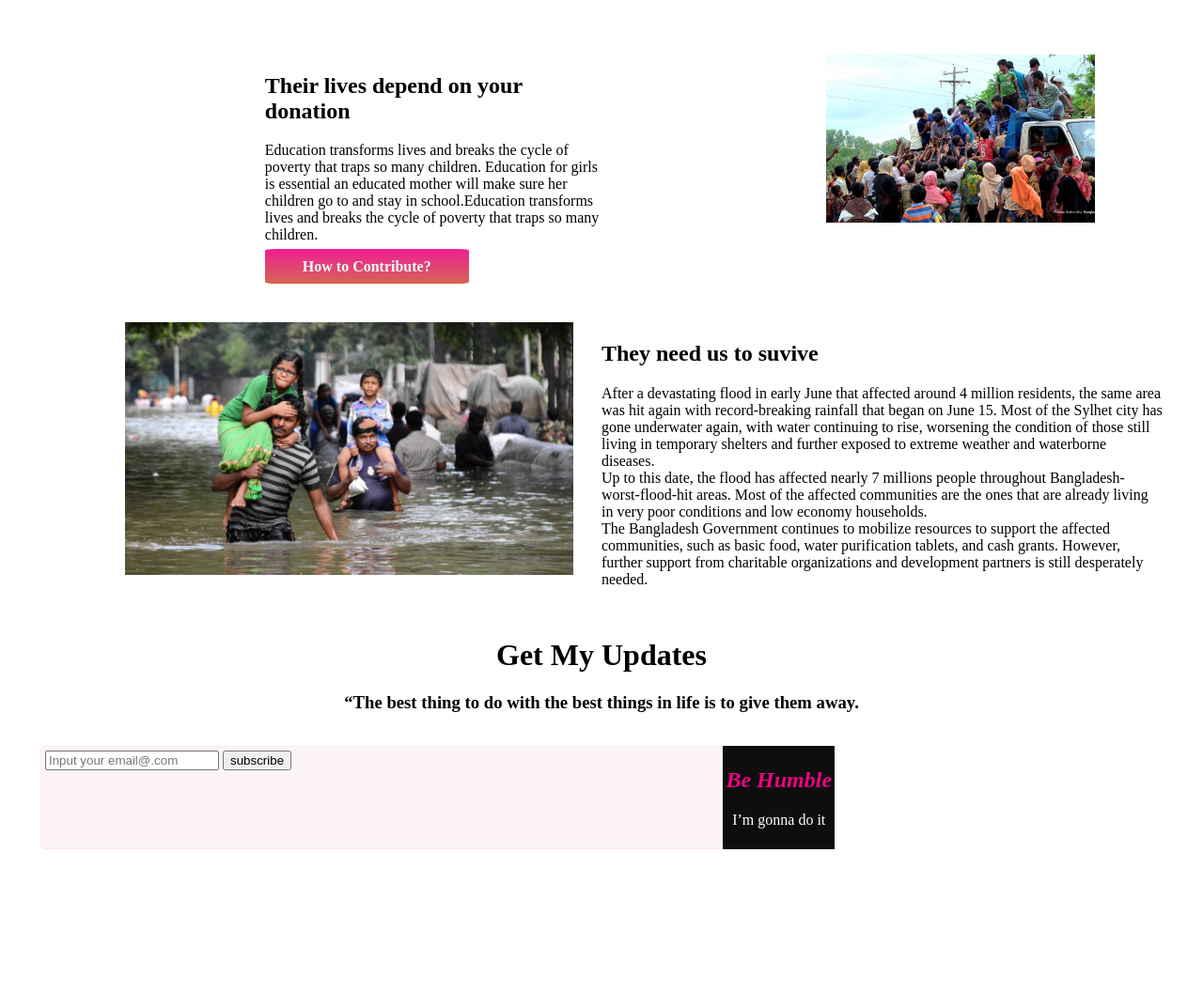
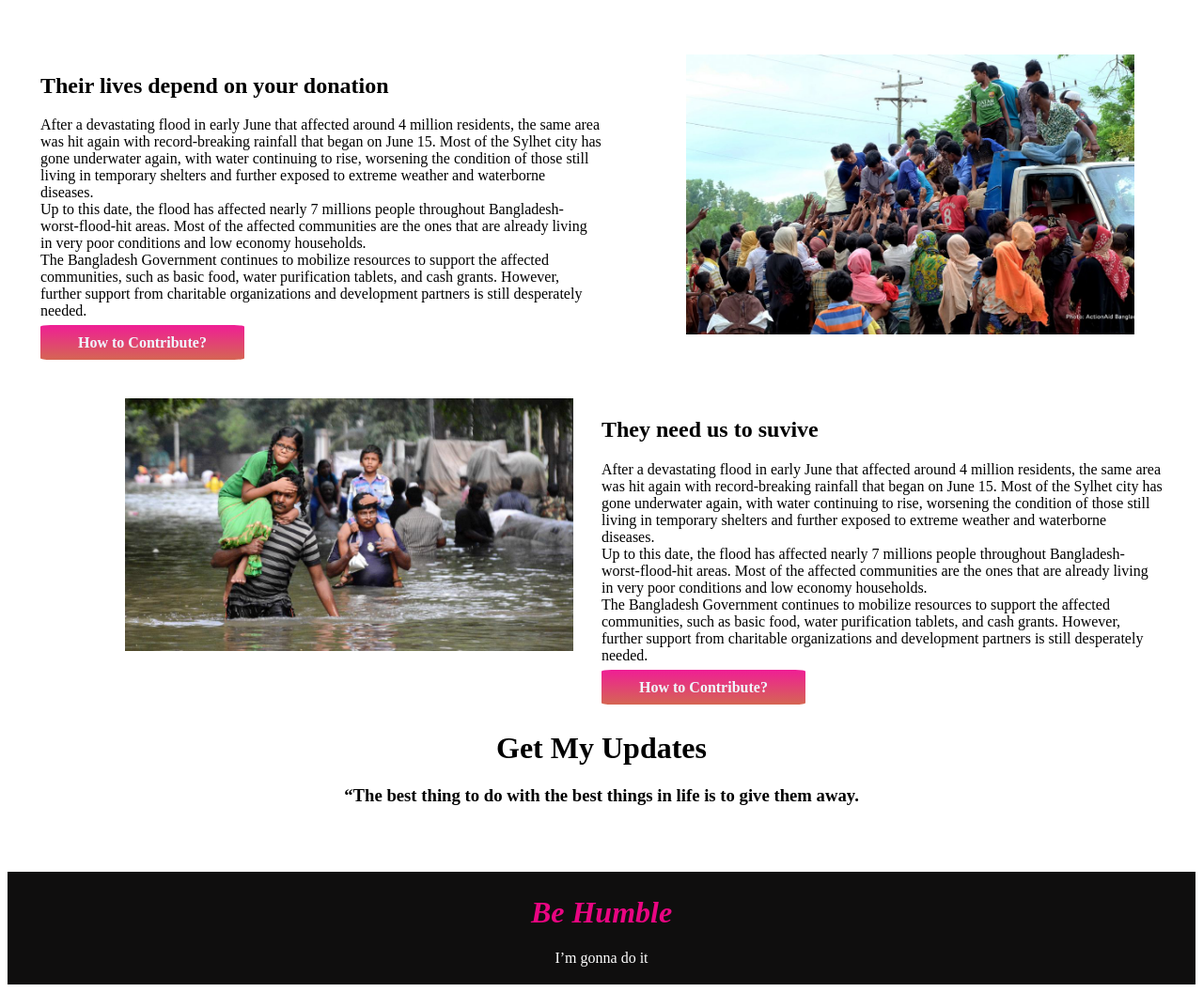
Before and after one commit to shuvosharma/donate-project, a plain HTML site: page index.html in a window 1280 px wide. Shown: the part 1700-2756 px from the top of the page at 94% size. Before the commit the page ends 2639 px from the top, so only its background shows below. Drawn offline with Linux system fonts and the light colour scheme.

Commit message:
news button

```diff
--- a/index.html
+++ b/index.html
@@ -79,7 +79,9 @@
         <div class="news">
                <h1> Their lives depend on
                 your donation</h1>
-                <p>Education transforms lives and breaks the cycle of poverty that traps so many children. Education for girls is essential an educated mother will make sure her  children go to and stay in school.Education transforms lives and breaks the cycle of poverty that traps so many children.</p>
+                <p>After a devastating flood in early June that affected around 4 million residents, the same area was hit again with record-breaking rainfall that began on June 15. Most of the Sylhet city has gone underwater again, with water continuing to rise, worsening the condition of those still living in temporary shelters and further exposed to extreme weather and waterborne diseases.<br>
+                    Up to this date, the flood has affected nearly 7 millions people throughout Bangladesh-worst-flood-hit areas. Most of the affected communities are the ones that are already living in very poor conditions and low economy households.<br>
+                    The Bangladesh Government continues to mobilize resources to support the affected communities, such as basic food, water purification tablets, and cash grants. However, further support from charitable organizations and development partners is still desperately needed.</p>
                 <a class="newsButton" href="#">How to Contribute?</a>
             </div>
             <div class="news">
@@ -97,6 +99,7 @@
             <p>After a devastating flood in early June that affected around 4 million residents, the same area was hit again with record-breaking rainfall that began on June 15. Most of the Sylhet city has gone underwater again, with water continuing to rise, worsening the condition of those still living in temporary shelters and further exposed to extreme weather and waterborne diseases.<br>
                 Up to this date, the flood has affected nearly 7 millions people throughout Bangladesh-worst-flood-hit areas. Most of the affected communities are the ones that are already living in very poor conditions and low economy households.<br>
                 The Bangladesh Government continues to mobilize resources to support the affected communities, such as basic food, water purification tablets, and cash grants. However, further support from charitable organizations and development partners is still desperately needed.</p>
+                <a class="newsButton" href="#">How to Contribute?</a>
         </div>
     </section>
 <div class="last">
@@ -107,12 +110,11 @@
 <div class="subscribe">
     <input type="email" placeholder="Input your email@.com">
     <button>subscribe</button>
-
 </div>
-
+</section>
+</body>
 <footer>
     <h1>Be Humble</h1>
     <p>I’m gonna do it</p>
   </footer>
-</body>
 </html>
--- a/style.css
+++ b/style.css
@@ -120,10 +120,10 @@ section{
     display: flex;
 }
 .news{
-    margin-left: 20%;
     width: 50%;
 }
 .news img{
+    margin-left: 15%;
     width: 80%;
 }
 .newsButton{
@@ -145,18 +145,16 @@ section{
 .last{
     text-align: center;
 }
-
 .subscribe{
+    position: absolute;
+    bottom: 20%;
     padding: 4px;
     border-radius: 5px;
     background-color:#FCF4F4;
     border: 1px solid rgb(252, 231, 252);
     height: 100px;
     width:60%;
-
 }
-
-
 footer {
     padding-top: 20%;
     text-align: center;
```
